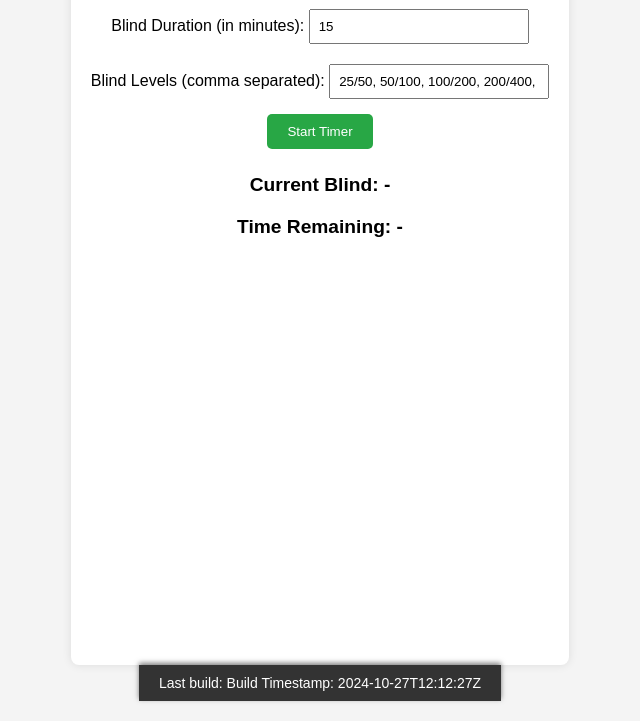
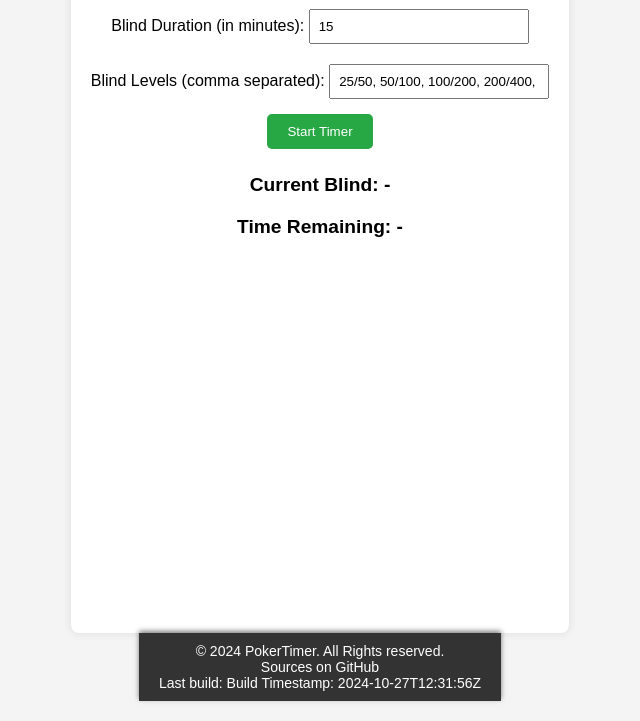
Before and after one commit to alos-source/pokerBlinds2, a plain HTML site: page index.html in a window 1280 px wide. Shown: the part 119-840 px from the top of the page, without its empty margins (320-960 px from the left). Drawn offline with Linux system fonts and the light colour scheme.

Commit message:
add GH link to footer

```diff
--- a/build_timestamp.txt
+++ b/build_timestamp.txt
@@ -1 +1 @@
-Build Timestamp: 2024-10-27T12:12:27Z
+Build Timestamp: 2024-10-27T12:31:56Z
--- a/index.html
+++ b/index.html
@@ -41,6 +41,12 @@
     </div>
 
       <footer>
+        <p>&copy; 2024 PokerTimer. All Rights reserved.</p>
+    <p>
+        <a href="https://github.com/alos-source/pokerBlinds2" target="_blank" rel="noopener noreferrer">
+            Sources on GitHub
+        </a>
+    </p>
         <p>Last build: <span id="build-timestamp">loading...</span></p>
     <!--    <p><a href="#">Datenschutz</a> | <a href="#">Impressum</a></p> -->
     </footer>
```
